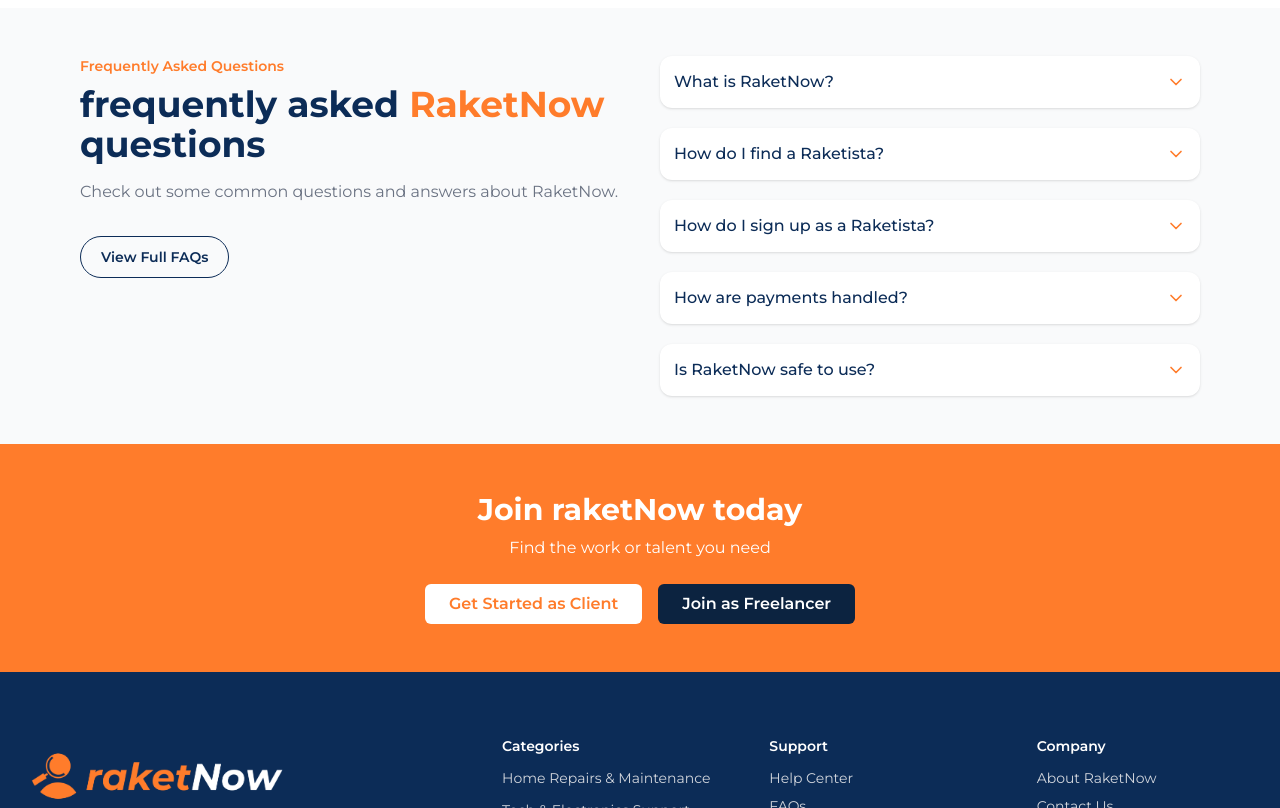
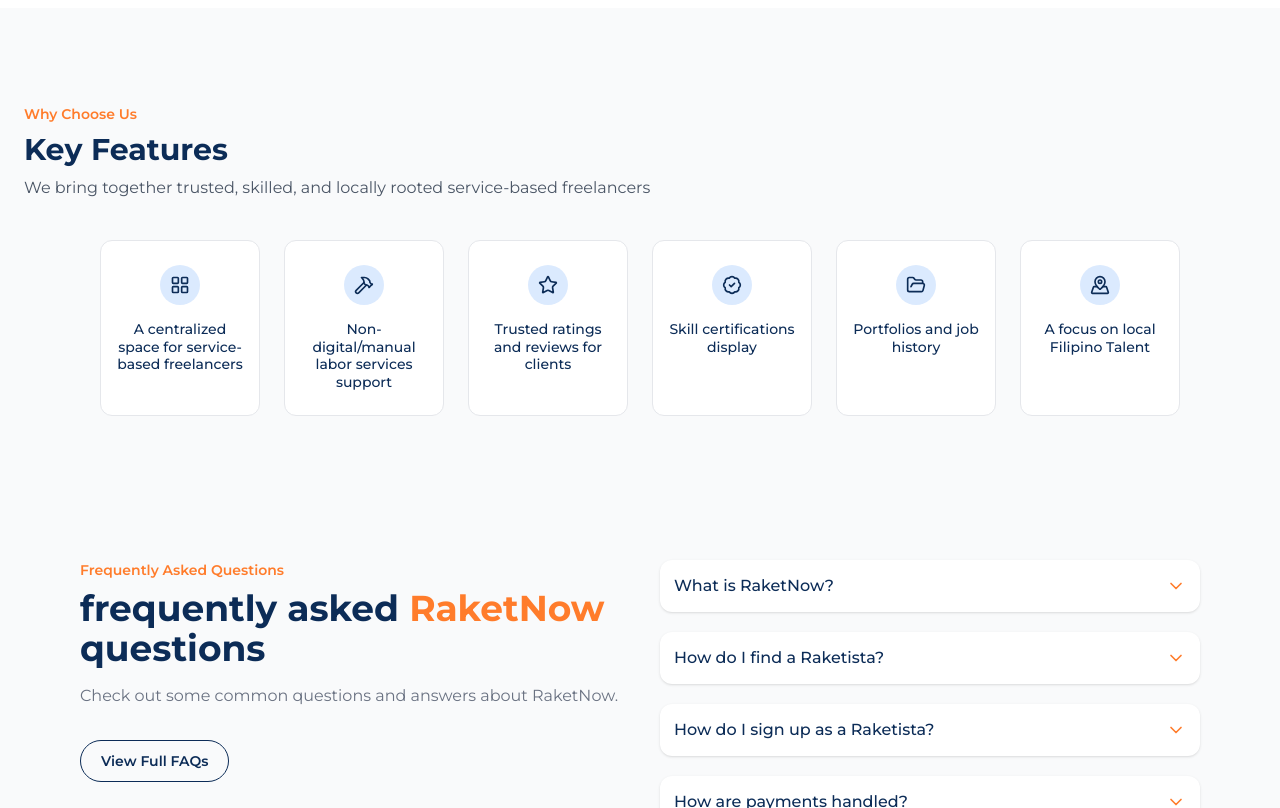
Before and after one commit to RakPaperScissors/RaketNow, a React (Vite) app in the folder frontend/: page / in a window 1280 px wide. Shown: the part 1932-2740 px from the top of the page. Built offline with nearby package versions, Linux system fonts and the light colour scheme.

Commit message:
feat: added key features section and switched order with faqs

```diff
--- /dev/null
+++ b/frontend/src/components/KeyFeatures.jsx
@@ -0,0 +1,66 @@
+import React from 'react';
+import {
+    LayoutGrid,
+    Hammer,
+    Star,
+    BadgeCheck,
+    FolderOpen,
+    MapPinned,
+} from 'lucide-react';
+
+const features = [
+    { icon: LayoutGrid, label: 'A centralized space for service-based freelancers' },
+    { icon: Hammer, label: 'Non-digital/manual labor services support' },
+    { icon: Star, label: 'Trusted ratings and reviews for clients' },
+    { icon: BadgeCheck, label: 'Skill certifications display' },
+    { icon: FolderOpen, label: 'Portfolios and job history' },
+    { icon: MapPinned, label: 'A focus on local Filipino Talent' },
+];
+
+const FeatureCard = ({ icon: Icon, label, bgColor = '#F5F5F5', iconColor = '#0C2C57' }) => {
+    return (
+        <div className="flex flex-col items-center justify-start w-40 h-44 border border-gray-200 bg-white rounded-xl p-4 text-center">
+            <div
+                className="flex items-center justify-center w-10 h-10 rounded-full mb-4 mt-2"
+                style={{ backgroundColor: bgColor }}
+            >
+                <Icon className="w-5 h-5" style={{ color: iconColor }} />
+            </div>
+            <p className="text-sm font-medium text-[#0C2C57] leading-tight">
+                {label}
+            </p>
+        </div>
+    );
+};
+
+
+const KeyFeatures = () => {
+    return (
+        <section className="bg-[#F9FAFB] px-6 py-24">
+            <div className="max-w-7xl mx-auto">
+                {/* Text */}
+                <div className="mb-10 text-left">
+                    <p className="text-sm font-semibold text-[#FF7C2B] mb-2">Why Choose Us</p>
+                    <h2 className="text-3xl font-bold text-[#0C2C57] mb-2">Key Features</h2>
+                    <p className="text-gray-600 text-base max-w-xl whitespace-normal sm:whitespace-nowrap">
+                        We bring together trusted, skilled, and locally rooted service-based freelancers
+                    </p>
+                </div>
+
+                {/* Cards */}
+                <div className="flex flex-wrap justify-center gap-6">
+                    {features.map((feature, index) => (
+                        <FeatureCard
+                            key={index}
+                            icon={feature.icon}
+                            label={feature.label}
+                            bgColor='#DBEAFE'
+                        />
+                    ))}
+                </div>
+            </div>
+        </section>
+    );
+};
+
+export default KeyFeatures;
--- a/frontend/src/pages/Landing.jsx
+++ b/frontend/src/pages/Landing.jsx
@@ -1,11 +1,12 @@
 // Previously named "HOME" page, now renamed to "Landing" for clarity
 
 import React from "react";
+import Hero from "../components/Hero";
 import CardList from "../components/CardList";
 import AppWorks from "../components/AppWorks";
-import Hero from "../components/Hero";
+import KeyFeatures from "../components/KeyFeatures";
+import Faqs from "../components/Faqs";
 import AdBanner from "../components/AdBanner";
-import Faqs from "../components/Faqs";
 
 function Landing() {
   return (
@@ -14,6 +15,7 @@
       {/* <main className="py-10 px-4 bg-gray-50 min-h-[80vh]"> */}
       <CardList />
       <AppWorks />
+      <KeyFeatures />
       <Faqs />
       <AdBanner />
       {/* </main> */}
```
